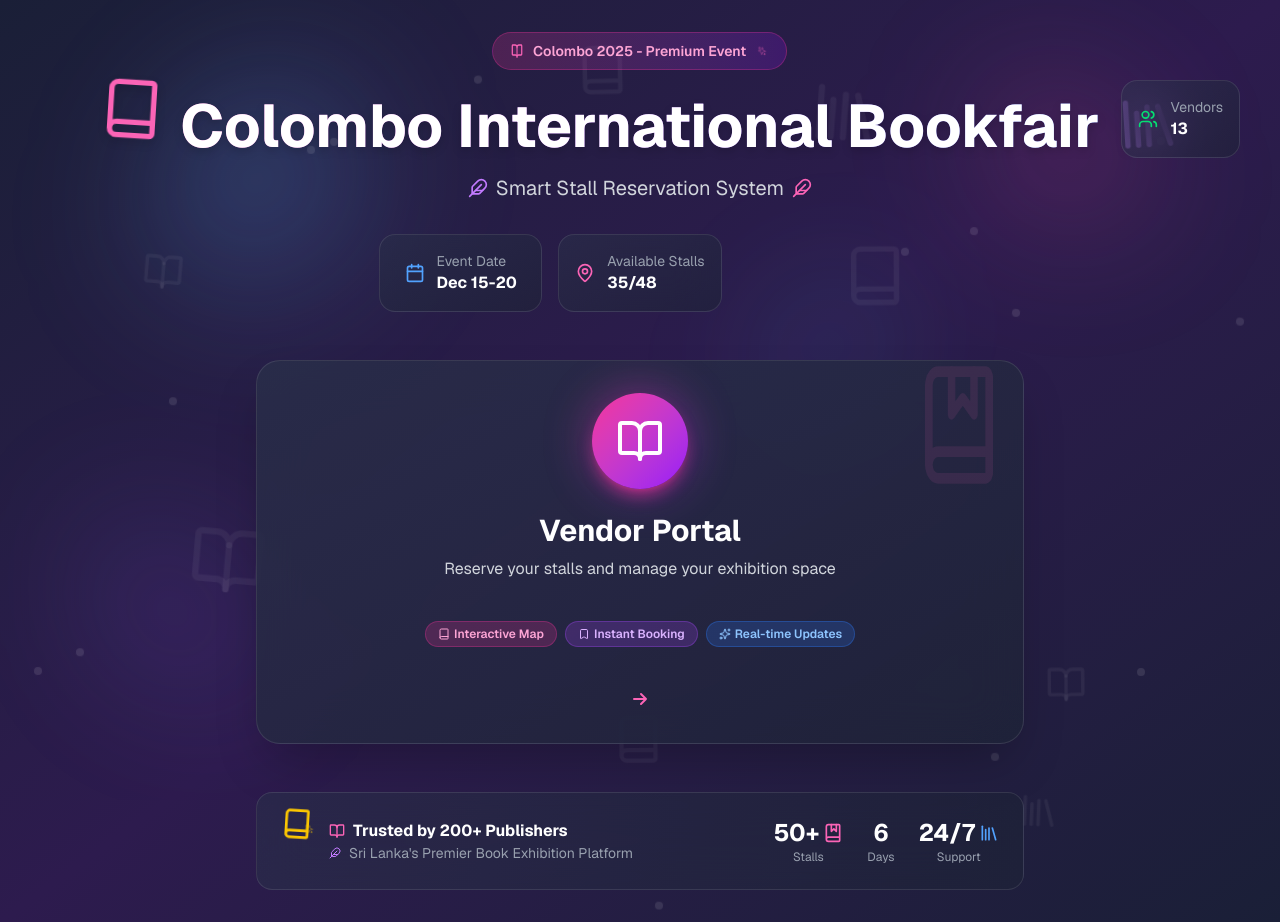
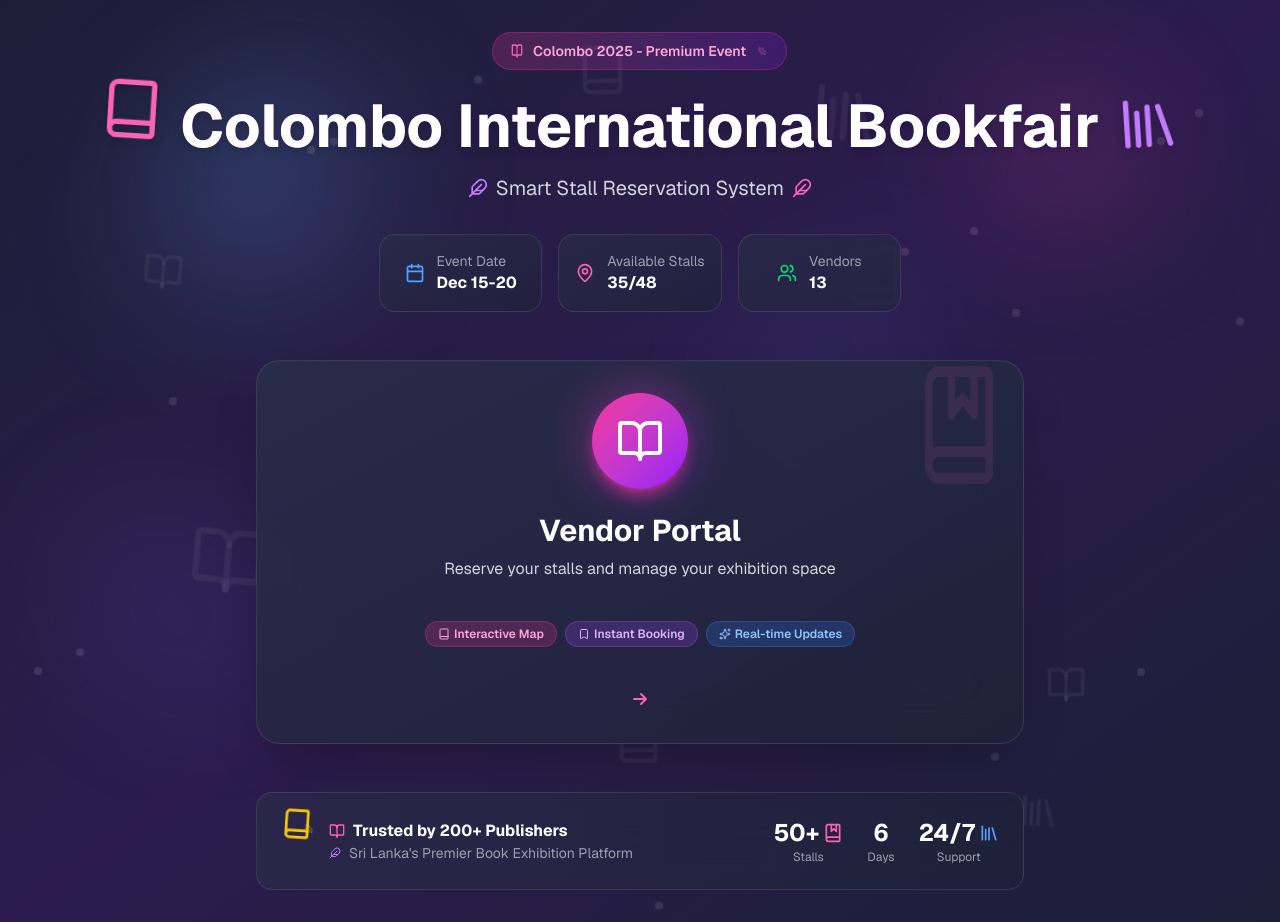
Before and after one commit to Final-Year-Group-Projects-FOE-UOR/Book-Fair-Reservation-System---Frontend, a Next.js app: page / in a window 1280 px wide. Built offline with nearby package versions, Linux system fonts and the light colour scheme.

Commit message:
landing page updated

```diff
--- a/src/components/landing/index.tsx
+++ b/src/components/landing/index.tsx
@@ -59,15 +59,12 @@ const Landing = () => {
             title="Available Stalls"
             value={`35/48`}
           />
-        </div>
-        <div className="absolute top-20 right-10 z-20">
           <InfoBox
             icon={<Users className="w-5 h-5 text-green-400" />}
             title="Vendors"
             value={13}
           />
         </div>
-
         <div className="w-[60vw]">
           <LoginCard />
         </div>
```
